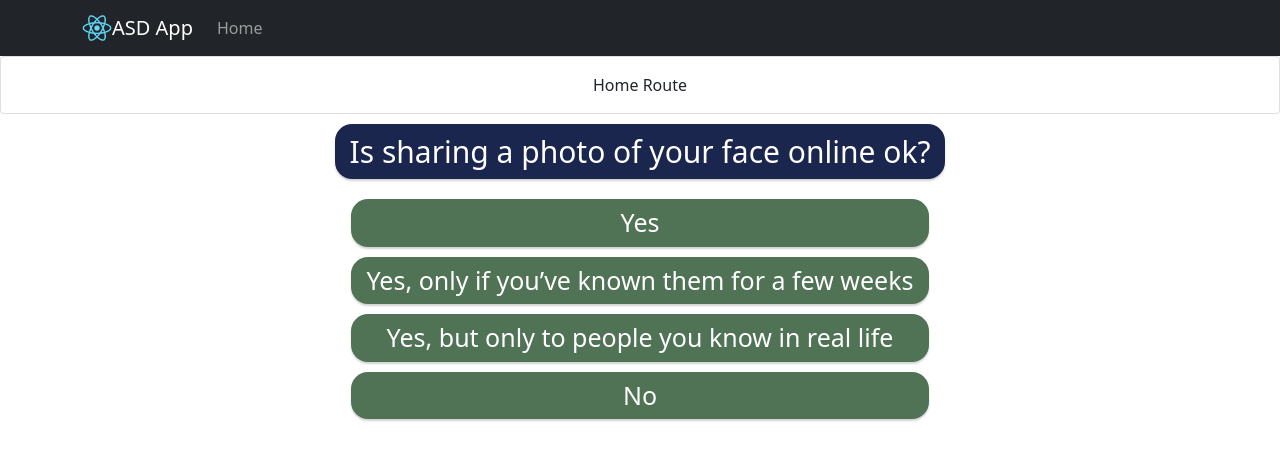
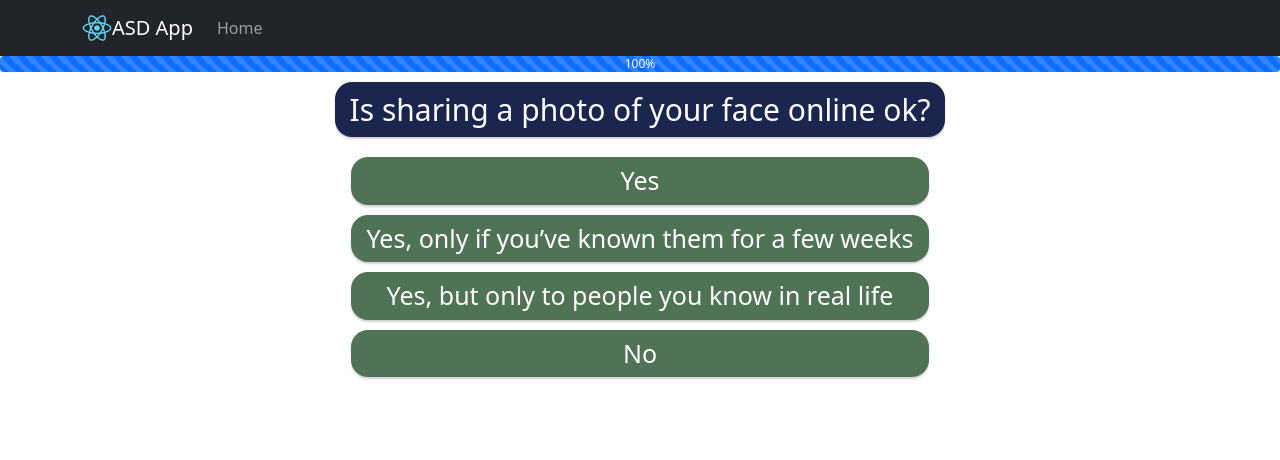
Before and after one commit to ereali/ASD-App, a React (Create React App) app in the folder web/: page / in a window 1280 px wide. Shown: the top 460 px of the page. Built offline with nearby package versions, Linux system fonts and the light colour scheme.

Commit message:
Added progress bar

```diff
--- a/web/src/App.js
+++ b/web/src/App.js
@@ -6,6 +6,7 @@ import styled from "styled-components";
 import FourButtonModule from "./Components/fourbuttonquizmodule";
 import TrueFalseModule from "./Components/truefalsequizmodule";
 import QuizButton from "./Components/quizbutton";
+import ProgressBar from "./Components/progressbar";
 
 function App() {
   // const history = useHistory();
@@ -44,11 +45,7 @@ function App() {
               <Card.Body>Pricing Route</Card.Body>
             </Card>
           </Route>
-          <Route path="/">
-            <Card>
-              <Card.Body>Home Route</Card.Body>
-            </Card>
-          </Route>
+          <Route path="/"></Route>
         </Switch>
       </div>
       {/* <div>
@@ -61,6 +58,9 @@ function App() {
         <BackButton onClick={clickMe}>Back</BackButton>
       </div> */}
 
+      <div>
+        <ProgressBar now="100" />
+      </div>
       <Container classname="quiz">
         <div className="FourButtonModule">
           <QuizButton
--- /dev/null
+++ b/web/src/Components/progressbar.jsx
@@ -0,0 +1,9 @@
+import React from "react";
+import { ProgressBar } from "react-bootstrap";
+import styled from "styled-components";
+
+function ProgressBarComp(props) {
+  return <ProgressBar animated now={props.now} label={`${props.now}%`} />;
+}
+
+export default ProgressBarComp;
```
Also changed, not shown: 2 other files (tests, documents, lock files or other folders).
